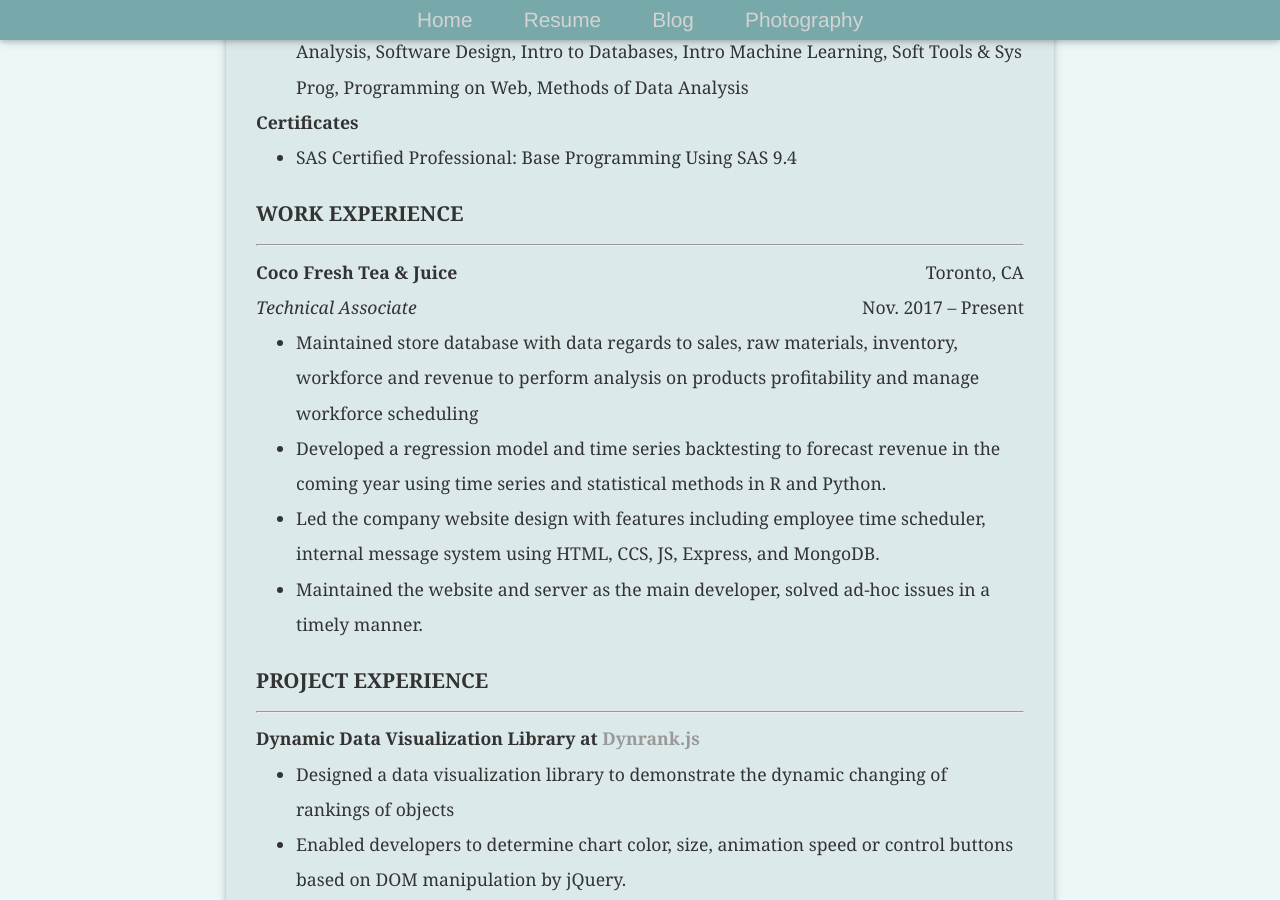
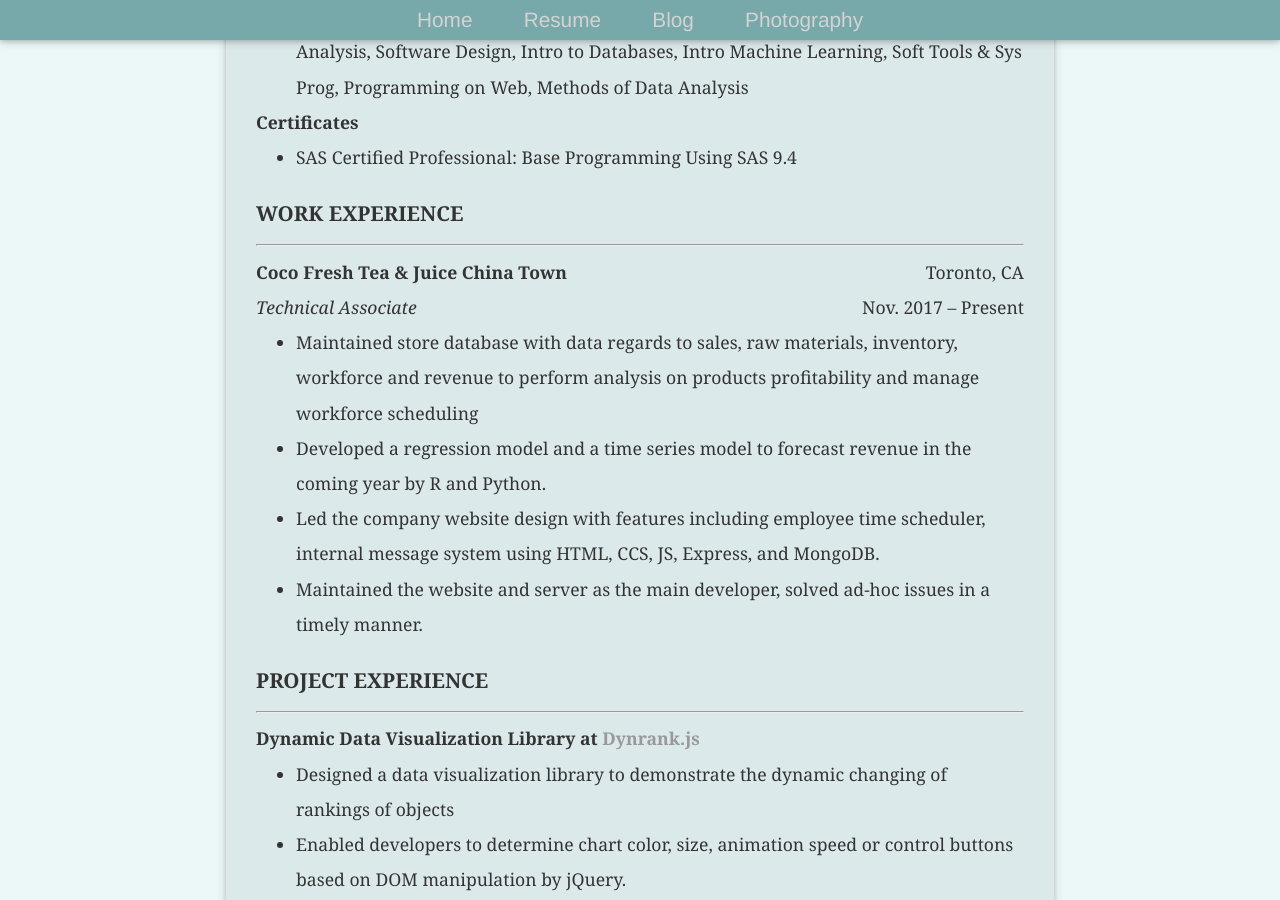
Before and after one commit to Andy8647/Andy8647.github.io, a Jekyll site: the page built from cv/index.html, in a window 1280 px wide and 900 px high, scrolled down 724 px. Built offline with Jekyll 4.4.1, drawn with Linux system fonts in a browser that asks for light colours; comment, search, counter and statistics services are not loaded.

Commit message:
update resume

```diff
--- a/cv/index.html
+++ b/cv/index.html
@@ -58,7 +58,7 @@ title: Andy's Resume
 
 <h3>WORK EXPERIENCE</h3>
 <hr />
-<strong>Coco Fresh Tea & Juice</strong> <span class="right">Toronto, CA</span
+<strong>Coco Fresh Tea & Juice China Town</strong> <span class="right">Toronto, CA</span
 ><br />
 <i>Technical Associate</i> <span class="right">Nov. 2017 – Present</span>
 <ul class="skillList">
@@ -68,8 +68,8 @@ title: Andy's Resume
     profitability and manage workforce scheduling
   </li>
   <li>
-    Developed a regression model and time series backtesting to forecast revenue
-    in the coming year using time series and statistical methods in R and Python.
+    Developed a regression model and a time series model to forecast revenue
+    in the coming year by R and Python.
   </li>
   <li>
     Led the company website design with features including employee time
```
Also changed, not shown: 1 other file.
